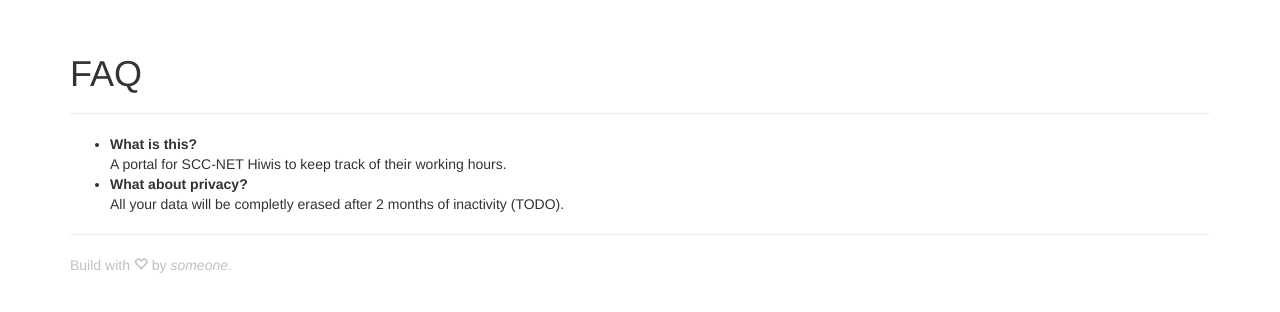
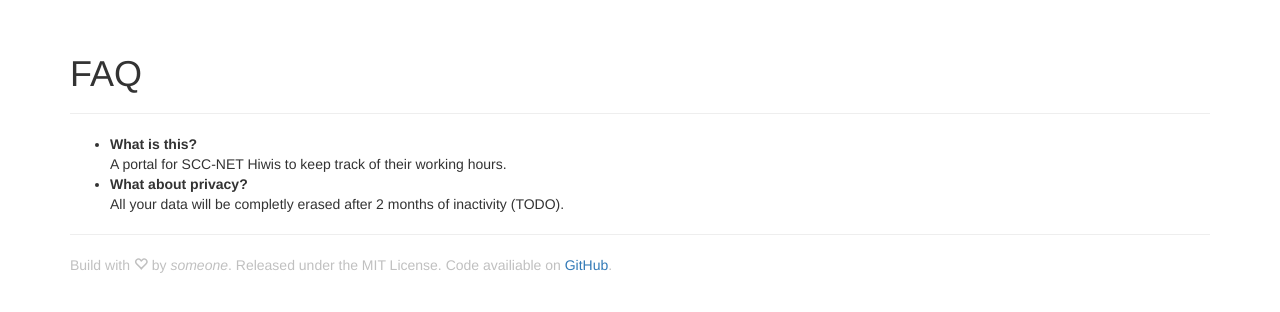
Before and after one commit to janisstreib/hiwi-stunden, a Django app: page /faq/ in a window 1280 px wide. Shown: the part 51-363 px from the top of the page. Run offline with Django 3.2, Linux system fonts and the light colour scheme; parts of the project's set-up code (start-up, migrations or seed data) failed here and were passed over; some libraries are stand-ins or nearby versions.

Commit message:
ADD: License notice and github link.

```diff
--- a/templates/base.html
+++ b/templates/base.html
@@ -61,7 +61,7 @@
      <div class="container">
  {% block content %}{% endblock %}
  <hr/>
- <span class="subtext">Build with <span class="glyphicon glyphicon-heart-empty" aria-hidden="true"></span> by <i>someone</i>.</span>
+ <span class="subtext">Build with <span class="glyphicon glyphicon-heart-empty" aria-hidden="true"></span> by <i>someone</i>. Released under the MIT License. Code availiable on <a href="https://github.com/janisstreib/hiwi-stunden">GitHub</a>.</span>
 </div>
 <script>
 $(function() {
```
